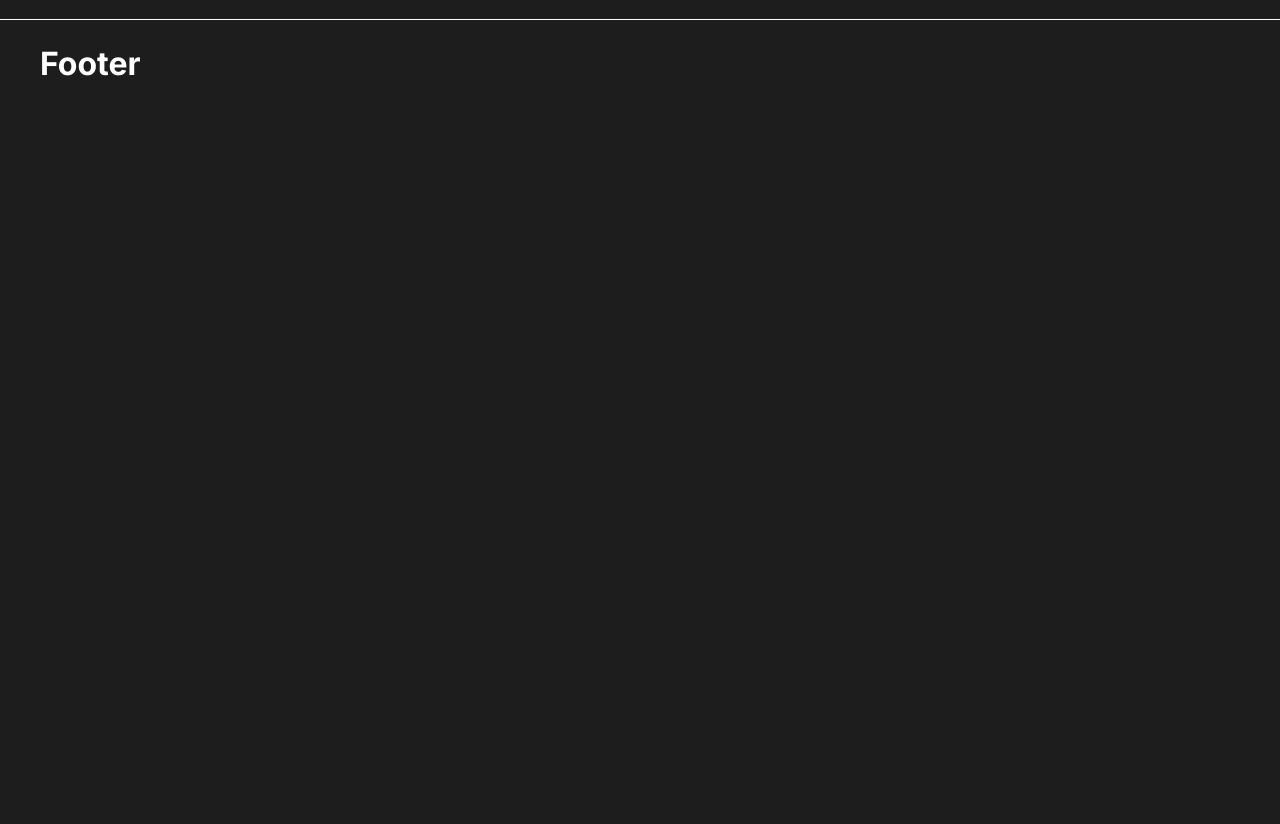
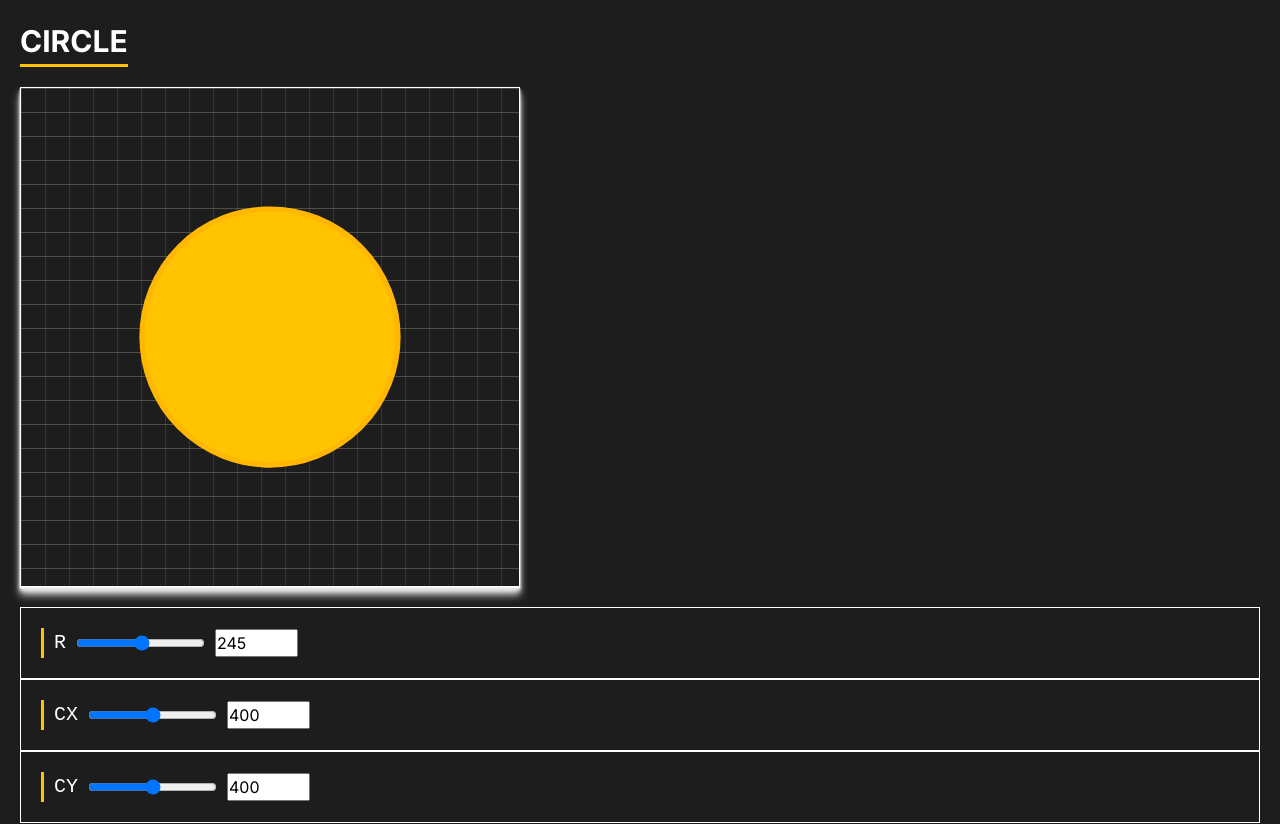
Before and after one commit to Andriikryl/css-visualizer, a Next.js app: page /svg in a window 1280 px wide. Shown: the part 2280-3104 px from the top of the page. Before the commit the page ends 2388 px from the top, so only its background shows below. Built offline with nearby package versions, Linux system fonts and the light colour scheme.

Commit message:
add CircleSvg component

```diff
--- /dev/null
+++ b/src/app/svg/circleSvg/CircleSvg.tsx
@@ -0,0 +1,40 @@
+"use client";
+import React, { useState } from "react";
+import { Container } from "@/components/container/Container";
+import { MainField } from "@/components/mainField/MainField";
+import style from "./style.module.css";
+import { InputFrame } from "@/components/inputFrame/InputFrame";
+
+export default function CircleSvg() {
+  const [r, setR] = useState(245);
+  const [cx, setCx] = useState(400);
+  const [cy, setCy] = useState(400);
+  return (
+    <section className={style.circel}>
+      <Container>
+        <h4 className={style.circel__title}>Circle</h4>
+        <MainField className={style.box}>
+          <svg viewBox="0 0 800 800" xmlns="http://www.w3.org/2000/svg">
+            <circle
+              r={r}
+              cx={cx}
+              cy={cy}
+              fill="#ffc300"
+              stroke="#ffb703"
+              stroke-width="10"
+            />
+          </svg>
+        </MainField>
+        <InputFrame value={r} set={setR} min={1} max={475}>
+          r
+        </InputFrame>
+        <InputFrame value={cx} set={setCx} min={0} max={800}>
+          cx
+        </InputFrame>
+        <InputFrame value={cy} set={setCy} min={0} max={800}>
+          cy
+        </InputFrame>
+      </Container>
+    </section>
+  );
+}
--- /dev/null
+++ b/src/app/svg/circleSvg/style.module.css
@@ -0,0 +1,15 @@
+.circel{
+    margin-block-end: 100px;
+}
+.circel__title{
+    font-size: 30px;
+    color: white;
+    width: max-content;
+    border-bottom: 3px solid #ffc300;
+    text-transform: uppercase;
+    margin-block-end: 20px;
+}
+.box{
+    max-width: 500px;
+    margin-block-end: 20px;
+}
--- a/src/app/svg/page.tsx
+++ b/src/app/svg/page.tsx
@@ -2,6 +2,7 @@ import React from "react";
 import HeroSvg from "./heroSvg/HeroSvg";
 import SvgCurve from "./svgCurve/SvgCurve";
 import ViewBox from "./viewBox/ViewBox";
+import CircleSvg from "./circleSvg/CircleSvg";
 
 export default function Svg() {
   return (
@@ -9,6 +10,7 @@ export default function Svg() {
       <HeroSvg />
       <SvgCurve />
       <ViewBox />
+      <CircleSvg/>
     </>
   );
 }
--- a/src/app/svg/viewBox/style.module.css
+++ b/src/app/svg/viewBox/style.module.css
@@ -11,7 +11,7 @@
     padding-inline-start: 10px;
 }
 .svg__box{
-    width: 500px;
+    max-width: 500px;
     overflow: hidden;
     margin-block-end: 20px;
 }
--- a/src/components/inputFrame/style.module.css
+++ b/src/components/inputFrame/style.module.css
@@ -15,6 +15,7 @@
 .label__box{
     display: flex;
     align-items: center;
+    flex-wrap: wrap;
     gap: 10px;
     padding: 20px;
     border: 1px solid white;
```
